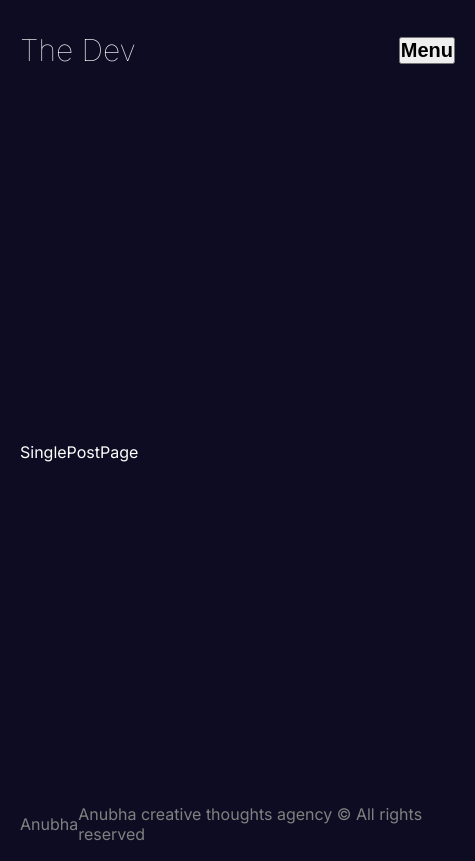
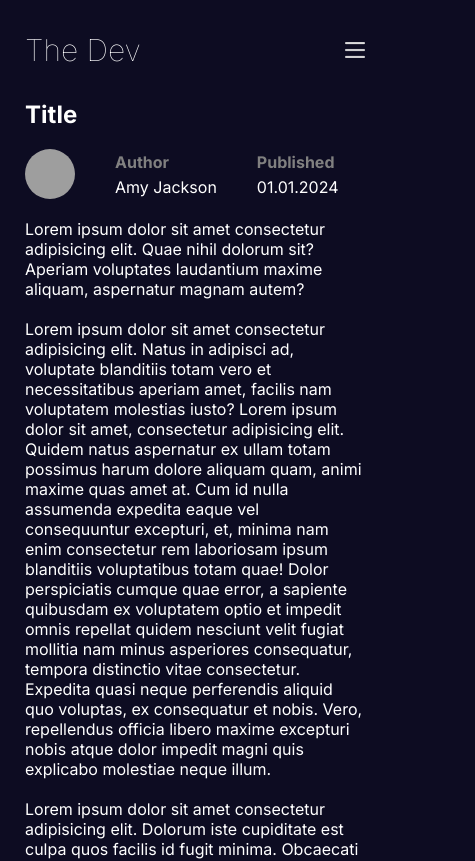
Before and after one commit to anubha143/next14-webapp, a Next.js app: page /blog/1 in a window 390 px wide. Shown: the top 861 px of the page, 475 px wide, since content can reach past the window. Built offline with nearby package versions, Linux system fonts and the light colour scheme; grey boxes are pictures that could not be loaded.

Commit message:
single blog page and responsive design

```diff
--- a/src/app/about/about.module.css
+++ b/src/app/about/about.module.css
@@ -40,3 +40,14 @@
 .img{
     object-fit: contain;
 }
+@media(max-width:768px) {
+    .container{
+      flex-direction: column;
+      text-align: center;
+    }
+  }
+.boxes {
+    flex-direction: column;
+    gap: 30px;
+    text-align: center;
+}
--- a/src/app/blog/[slug]/page.jsx
+++ b/src/app/blog/[slug]/page.jsx
@@ -1,5 +1,73 @@
+import Image from "next/image";
+import styles from "./singlePage.module.css";
+
 const SinglePostPage = () => {
-  return <div>SinglePostPage</div>;
+  return (
+    <div className={styles.container}>
+      <div className={styles.imgContainer}>
+        <Image
+          src="https://images.unsplash.com/photo-1682686581551-867e0b208bd1?q=80&w=2940&auto=format&fit=crop&ixlib=rb-4.0.3&ixid=M3wxMjA3fDF8MHxwaG90by1wYWdlfHx8fGVufDB8fHx8fA%3D%3D"
+          alt="Iamge"
+          fill
+          className={styles.img}
+        />
+      </div>
+      <div className={styles.textContainer}>
+        <h1 className={styles.title}>Title</h1>
+        <div className={styles.detail}>
+          <Image
+            className={styles.avatar}
+            src="https://images.unsplash.com/photo-1682686581551-867e0b208bd1?q=80&w=2940&auto=format&fit=crop&ixlib=rb-4.0.3&ixid=M3wxMjA3fDF8MHxwaG90by1wYWdlfHx8fGVufDB8fHx8fA%3D%3D"
+            alt="image"
+            height={50}
+            width={50}
+          />
+          <div className={styles.detailText}>
+            <span className={styles.detailTitle}>Author</span>
+            <span className={styles.detailValue}>Amy Jackson</span>
+          </div>
+          <div className={styles.detailText}>
+            <span className={styles.detailTitle}>Published</span>
+            <span className={styles.detailValue}>01.01.2024</span>
+          </div>
+        </div>
+
+        <div className={styles.content}>
+          Lorem ipsum dolor sit amet consectetur adipisicing elit. Quae nihil
+          dolorum sit? Aperiam voluptates laudantium maxime aliquam, aspernatur
+          magnam autem?
+          <br />
+          <br />
+          Lorem ipsum dolor sit amet consectetur adipisicing elit. Natus in
+          adipisci ad, voluptate blanditiis totam vero et necessitatibus aperiam
+          amet, facilis nam voluptatem molestias iusto? Lorem ipsum dolor sit
+          amet, consectetur adipisicing elit. Quidem natus aspernatur ex ullam
+          totam possimus harum dolore aliquam quam, animi maxime quas amet at.
+          Cum id nulla assumenda expedita eaque vel consequuntur excepturi, et,
+          minima nam enim consectetur rem laboriosam ipsum blanditiis
+          voluptatibus totam quae! Dolor perspiciatis cumque quae error, a
+          sapiente quibusdam ex voluptatem optio et impedit omnis repellat
+          quidem nesciunt velit fugiat mollitia nam minus asperiores
+          consequatur, tempora distinctio vitae consectetur. Expedita quasi
+          neque perferendis aliquid quo voluptas, ex consequatur et nobis. Vero,
+          repellendus officia libero maxime excepturi nobis atque dolor impedit
+          magni quis explicabo molestiae neque illum.
+          <br />
+          <br />
+          Lorem ipsum dolor sit amet consectetur adipisicing elit. Dolorum iste
+          cupiditate est culpa quos facilis id fugit minima. Obcaecati
+          asperiores iure dolores commodi, doloremque architecto iusto voluptas
+          praesentium expedita autem nesciunt sed amet modi necessitatibus?
+          Nihil, nesciunt laborum molestias dolor officia aut maiores veritatis
+          eius.
+          <br />
+          <br />
+          Lorem ipsum dolor sit amet consectetur adipisicing elit. Provident
+          voluptate voluptatibus ipsum.
+        </div>
+      </div>
+    </div>
+  );
 };
 
 export default SinglePostPage;
--- /dev/null
+++ b/src/app/blog/[slug]/singlePage.module.css
@@ -0,0 +1,48 @@
+.container{
+    display: flex;
+    gap: 100px;
+}
+.imgContainer{
+    flex: 1;
+    position: relative;
+    height: calc(100vh - 200px);
+}
+.img{
+    object-fit: cover;
+}
+.textContainer{
+    flex: 2;
+    display: flex;
+    flex-direction: column;
+    gap: 20px;
+}
+.title{
+    font-size: 24px;
+}
+.detail{
+    display: flex;
+    align-items: center;
+    gap: 40px;
+}
+.avatar{
+    object-fit: cover;
+    border-radius: 50%;
+}
+.detailText{
+    display: flex;
+    flex-direction: column;
+    gap: 5px;
+}
+.content{
+    white-space: pre-wrap;
+    font-size: 16px;
+}
+.detailTitle{
+    color: gray;
+    font-weight: bold;
+}
+@media (max-width:768px){
+    .imgContainer{
+        display: none;
+    }
+}
--- a/src/app/contact/contact.module.css
+++ b/src/app/contact/contact.module.css
@@ -35,3 +35,8 @@
     border-radius: 5px;
     cursor: pointer;
 }
+@media(max-width:768px) {
+    .container{
+      flex-direction: column;
+    }
+  }
--- a/src/app/globals.css
+++ b/src/app/globals.css
@@ -68,3 +68,9 @@ a{
     width: 475px;
   }
 }
+
+@media(max-width:475px) {
+  .container{
+    width: 380px;
+  }
+}
--- a/src/app/home.module.css
+++ b/src/app/home.module.css
@@ -39,3 +39,21 @@ font-size: 16px;
     background-color: var(--btn);
     color: var(--text);
 }
+
+@media(max-width:1024px) {
+    .container{
+      flex-direction: column;
+      text-align: center;
+    }
+    .buttons{
+        justify-content: center;
+    }
+  }
+@media(max-width:768px) {
+    .container{
+     font-size: 32px;
+    }
+    .brands{
+        width: 100%;
+    }
+  }
--- a/src/components/footer/Footer.jsx
+++ b/src/components/footer/Footer.jsx
@@ -4,7 +4,7 @@ const Footer = () => {
     <div className={styles.container}>
       <div className={styles.logo}>Anubha</div>
       <div className={styles.text}>
-        Anubha creative thoughts agency &copy; All rights reserved
+        Anubha's creative thoughts agency &copy; All rights reserved
       </div>
     </div>
   );
--- a/src/components/footer/footer.module.css
+++ b/src/components/footer/footer.module.css
@@ -5,3 +5,12 @@
     align-items: center;
     color: gray;
 }
+@media (max-width:768px){
+    .container{
+        display: flex;
+        flex-direction: column;
+        align-items: center;
+        gap: 4px;
+        margin-top: 12px;
+    }
+}
--- a/src/components/navbar/links/Links.jsx
+++ b/src/components/navbar/links/Links.jsx
@@ -2,6 +2,7 @@
 import { useState } from "react";
 import styles from "./links.module.css";
 import NavLink from "./navLink/NavLink";
+import Image from "next/image";
 
 const Links = () => {
   const [open, setOpen] = useState(false);
@@ -42,12 +43,20 @@ const Links = () => {
           <NavLink item={{ title: "Login", path: "/login" }} />
         )}
       </div>
-      <button
+      {/* <button
         className={styles.menuButton}
         onClick={() => setOpen((prev) => !prev)}
       >
         Menu
-      </button>
+      </button> */}
+      <Image
+        className={styles.menuButton}
+        src="/menu.png"
+        alt="menu icon"
+        width={20}
+        height={20}
+        onClick={() => setOpen((prev) => !prev)}
+      />
       {open && (
         <div className={styles.mobileLinks}>
           {links.map((link) => (
--- a/src/components/navbar/links/links.module.css
+++ b/src/components/navbar/links/links.module.css
@@ -24,13 +24,12 @@
         font-weight: bold;
     }
     .mobileLinks {
-        background-color: rebeccapurple;
         position: absolute;
         top: 100px;
         right: 0;
         width: 50%;
         height: calc(100vh - 100px);
-        /* background-color: var(--bg); */
+        background-color: var(--bg);
         display: flex;
         flex-direction: column;
         align-items: center;
--- a/src/components/postCard/PostCard.jsx
+++ b/src/components/postCard/PostCard.jsx
@@ -24,7 +24,7 @@ const PostCard = () => {
           pariatur temporibus et ipsum voluptates repudiandae doloremque
           quisquam commodi repellendus consectetur.
         </p>
-        <Link href="#" className={styles.link}>
+        <Link href="/blog/post" className={styles.link}>
           READ MORE
         </Link>
       </div>
```
